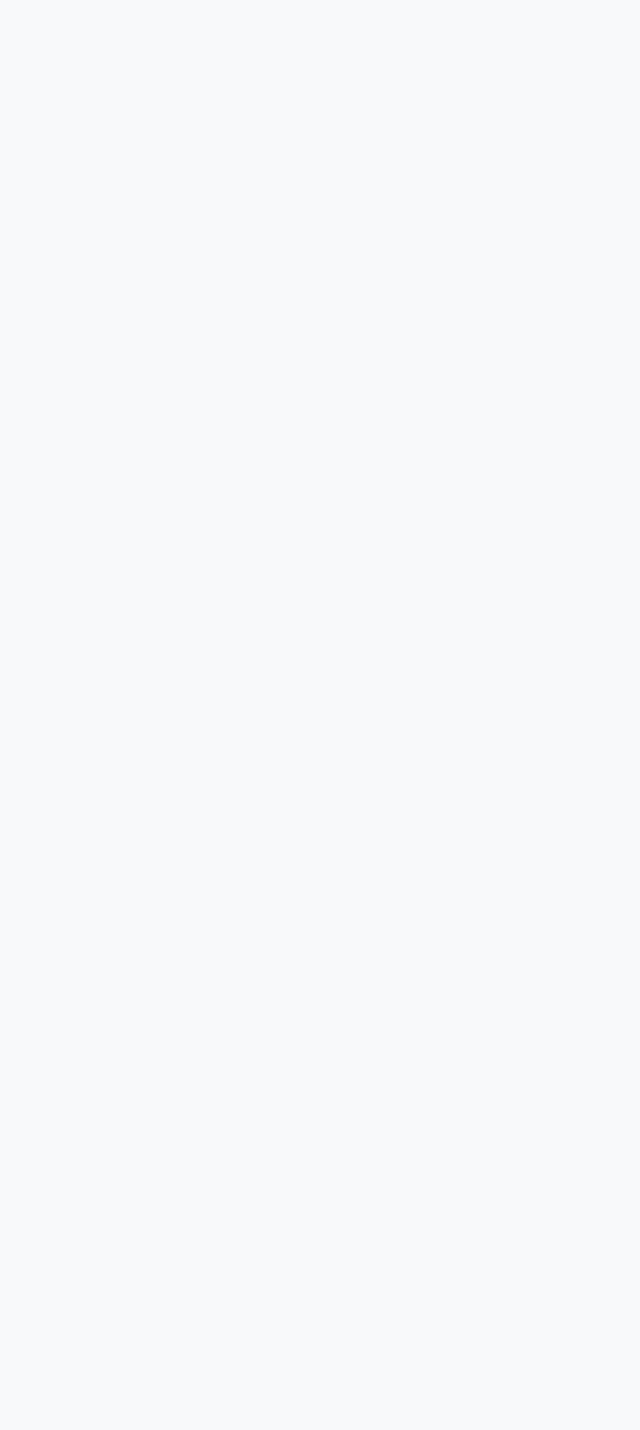
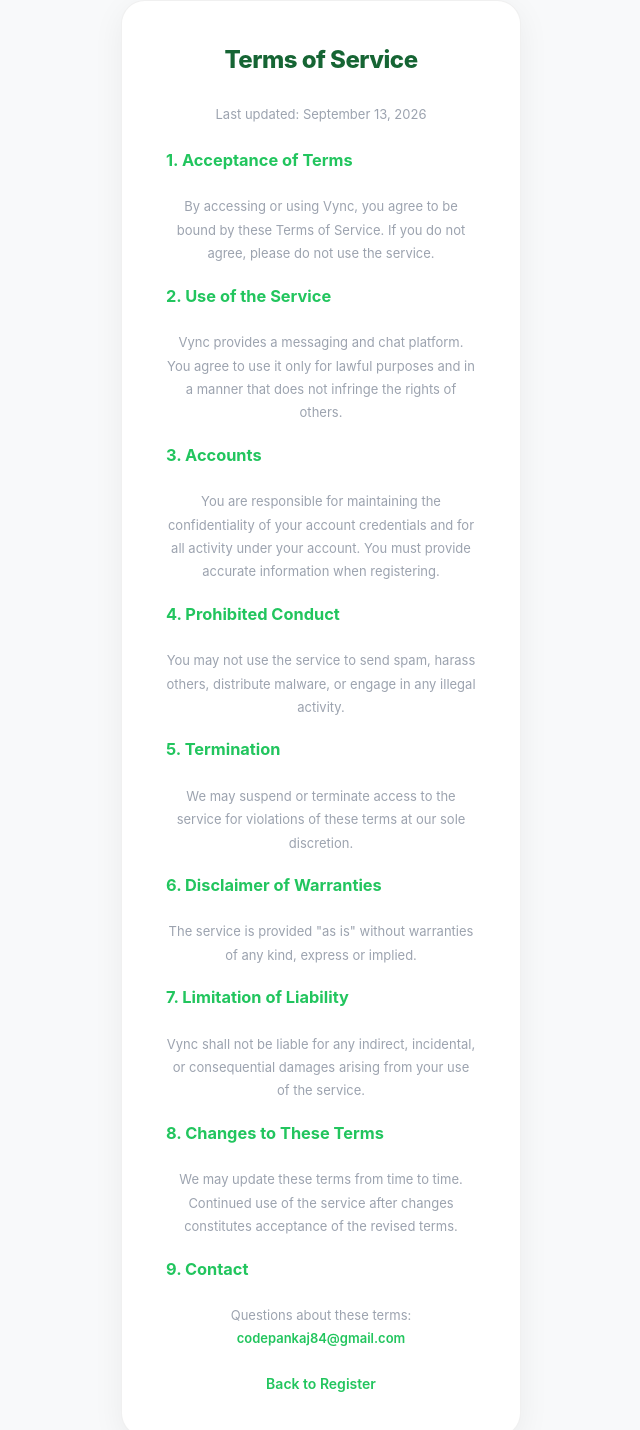
Before and after one commit to pankaj-q/Vync, a React app in the folder frontend/: page /terms in a window 1280 px wide. Before the commit this address had no page. Shown: the top 1430 px of the page, without its empty margins (319-959 px from the left). Before the commit the page ends 800 px from the top, so only its background shows below. Built offline with nearby package versions, Linux system fonts and the light colour scheme; the HTML template or start-up script is replaced by a standard one.

Commit message:
feat: add Terms of Service page and route to the application

```diff
--- a/frontend/src/App.jsx
+++ b/frontend/src/App.jsx
@@ -8,6 +8,7 @@
 import ForgotPassword from "./pages/ForgotPassword";
 import ResetPassword from "./pages/ResetPassword";
 import PrivacyPolicy from "./pages/PrivacyPolicy";
+import TermsOfService from "./pages/TermsOfService";
 
 function App() {
   return (
@@ -20,6 +21,7 @@
         <Route path="/forgot-password" element={<ForgotPassword />} />
         <Route path="/reset-password" element={<ResetPassword />} />
         <Route path="/privacy" element={<PrivacyPolicy />} />
+        <Route path="/terms" element={<TermsOfService />} />
         <Route path="/dashboard" element={<Dashboard />} />
       </Routes>
     </BrowserRouter>
--- /dev/null
+++ b/frontend/src/pages/TermsOfService.jsx
@@ -0,0 +1,45 @@
+import { Link } from "react-router-dom";
+
+function TermsOfService() {
+  return (
+    <div className="register-container" style={{ maxWidth: 640 }}>
+      <h2 style={{ textAlign: "center" }}>Terms of Service</h2>
+      <p style={{ fontSize: 13, color: "var(--text-muted)", textAlign: "center", marginBottom: 24 }}>Last updated: September 13, 2026</p>
+
+      <div style={{ fontSize: 14, lineHeight: 1.8, color: "var(--text-primary)" }}>
+        <h3 style={{ color: "#22c55e", margin: "16px 0 8px" }}>1. Acceptance of Terms</h3>
+        <p>By accessing or using Vync, you agree to be bound by these Terms of Service. If you do not agree, please do not use the service.</p>
+
+        <h3 style={{ color: "#22c55e", margin: "16px 0 8px" }}>2. Use of the Service</h3>
+        <p>Vync provides a messaging and chat platform. You agree to use it only for lawful purposes and in a manner that does not infringe the rights of others.</p>
+
+        <h3 style={{ color: "#22c55e", margin: "16px 0 8px" }}>3. Accounts</h3>
+        <p>You are responsible for maintaining the confidentiality of your account credentials and for all activity under your account. You must provide accurate information when registering.</p>
+
+        <h3 style={{ color: "#22c55e", margin: "16px 0 8px" }}>4. Prohibited Conduct</h3>
+        <p>You may not use the service to send spam, harass others, distribute malware, or engage in any illegal activity.</p>
+
+        <h3 style={{ color: "#22c55e", margin: "16px 0 8px" }}>5. Termination</h3>
+        <p>We may suspend or terminate access to the service for violations of these terms at our sole discretion.</p>
+
+        <h3 style={{ color: "#22c55e", margin: "16px 0 8px" }}>6. Disclaimer of Warranties</h3>
+        <p>The service is provided "as is" without warranties of any kind, express or implied.</p>
+
+        <h3 style={{ color: "#22c55e", margin: "16px 0 8px" }}>7. Limitation of Liability</h3>
+        <p>Vync shall not be liable for any indirect, incidental, or consequential damages arising from your use of the service.</p>
+
+        <h3 style={{ color: "#22c55e", margin: "16px 0 8px" }}>8. Changes to These Terms</h3>
+        <p>We may update these terms from time to time. Continued use of the service after changes constitutes acceptance of the revised terms.</p>
+
+        <h3 style={{ color: "#22c55e", margin: "16px 0 8px" }}>9. Contact</h3>
+        <p>Questions about these terms: <a href="mailto:codepankaj84@gmail.com" style={{ color: "#22c55e" }}>codepankaj84@gmail.com</a></p>
+      </div>
+
+      <p style={{ textAlign: "center", marginTop: 24 }}>
+        <Link to="/" style={{ color: "#22c55e", fontSize: 14 }}>Back to Register</Link>
+      </p>
+    </div>
+  );
+}
+
+export default TermsOfService;
```
